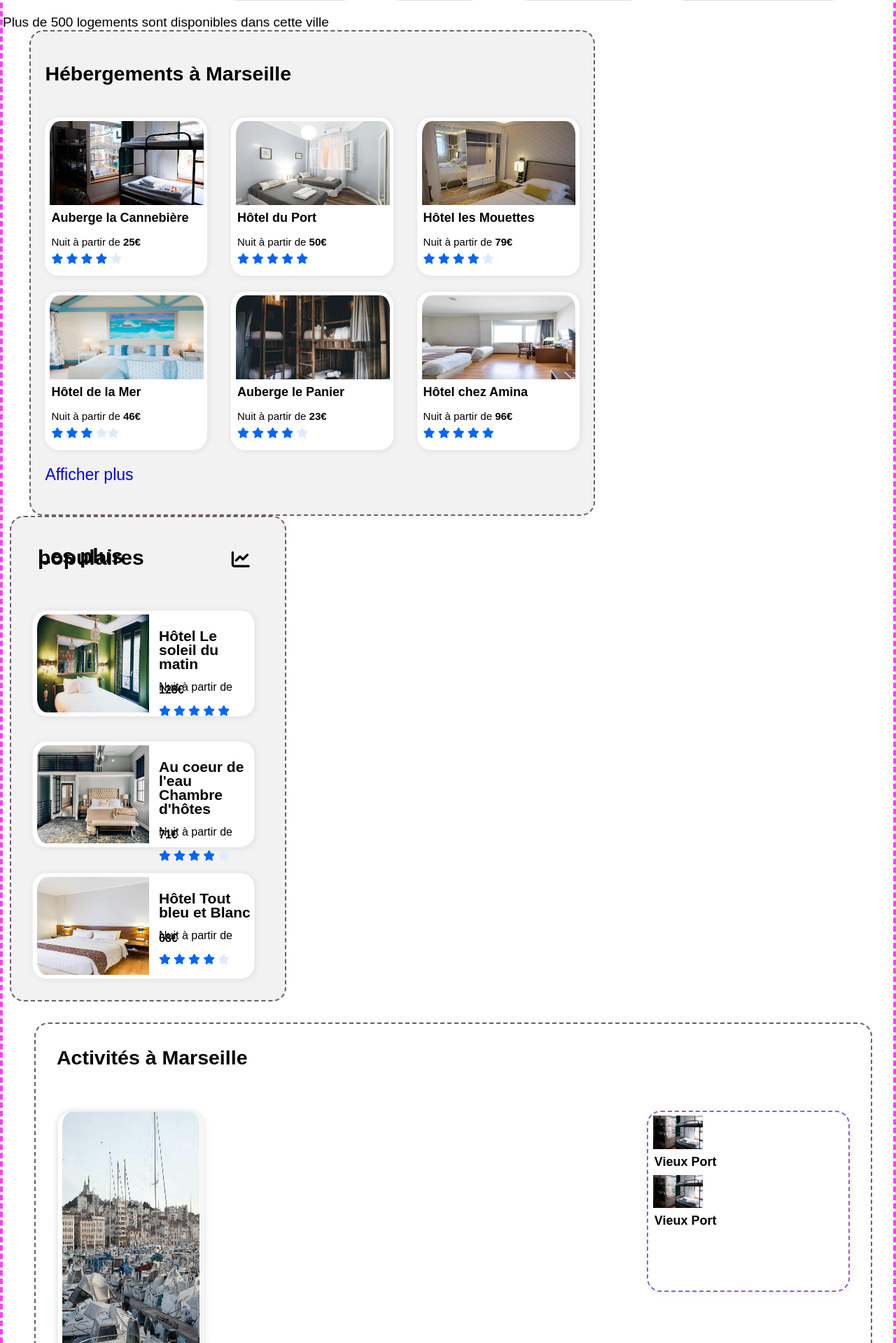
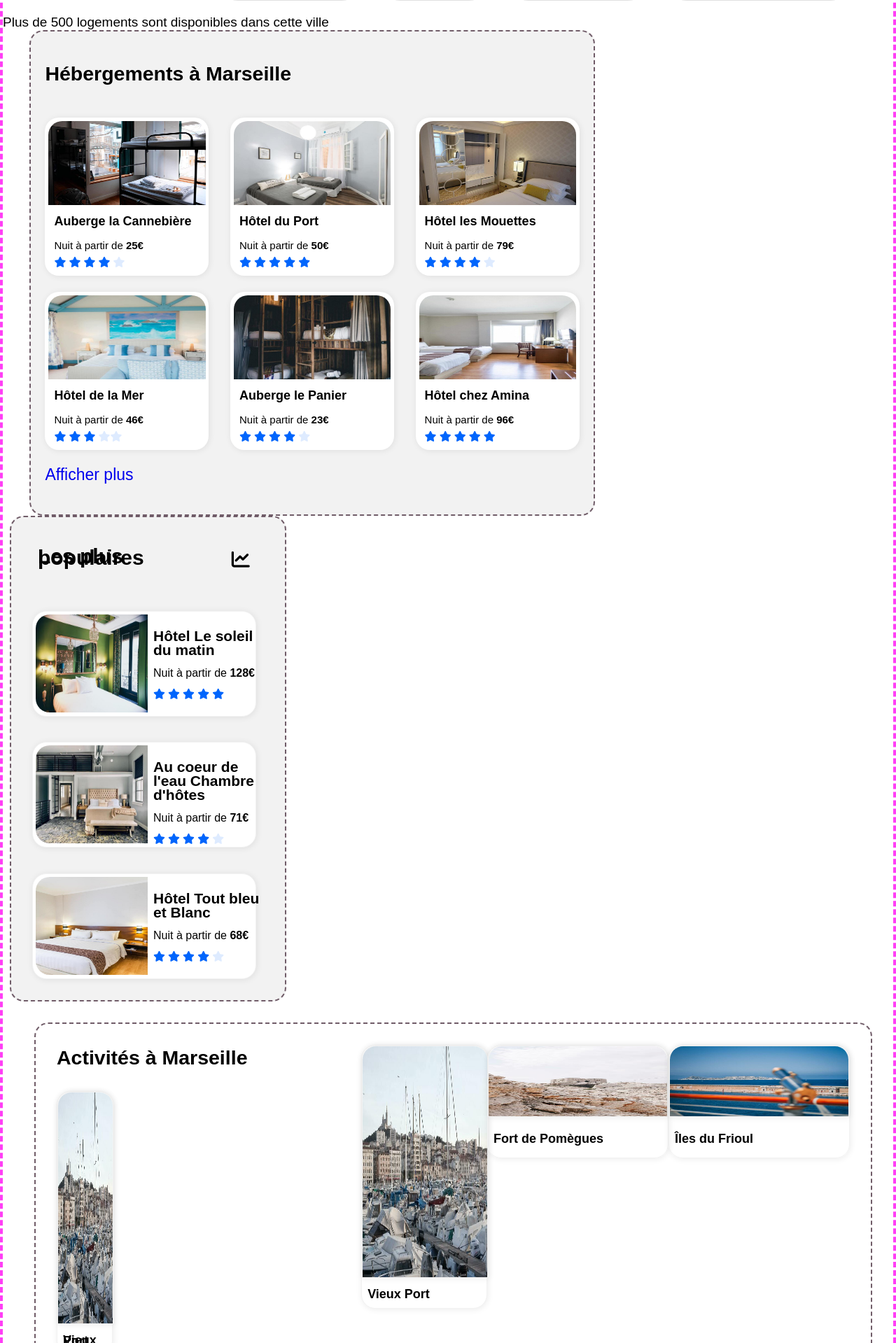
Before and after one commit to Yann-dv/Reservia, a PHP site: page / in a window 1280 px wide. Shown: the part 356-2275 px from the top of the page at 70% size. Run offline with PHP 8.4, Linux system fonts and the light colour scheme; some libraries are stand-ins or nearby versions.

Commit message:
Add on section5 activites

```diff
--- a/index.html
+++ b/index.html
@@ -269,21 +269,46 @@
                     <h3 class="cardtitle">Vieux Port</h3>
                 </div>
 
-                <div class="doublecard">
+                <div id="duo">
                     <div class="cardimg">
                     <a href="#">
-                    <img src="images/hebergements/4_small/auberge_cannebiere_small.jpg" alt="Vieux Port" class="responsive"/></a>
+                    <img src="images/activites/4_small/paul-hermann-QFTrLdQIRhI-unsplash.jpg" alt="Fort de Pomègues" class="responsive"/></a>
                     </div>
-                    <h3 class="cardtitle">Vieux Port</h3>
+                    <h3 class="cardtitle">Fort de Pomègues</h3>
+                </div>
 
+                <div id="duo">
                     <div class="cardimg">
                     <a href="#">
-                    <img src="images/hebergements/4_small/auberge_cannebiere_small.jpg" alt="Vieux Port" class="responsive"/></a>
+                    <img src="images/activites/4_small/kevin-hikari-rV_Qd1l-VXg-unsplash.jpg" alt="Îles du Frioul" class="responsive"/></a>
                     </div>
-                    <h3 class="cardtitle">Vieux Port</h3>
+                    <h3 class="cardtitle">Îles du Frioul</h3>
                     </div>
                 </div>
 
+                <div class="activitescard">
+                <div class="cardimg">
+                <a href="#">
+                <img src="images/activites/4_small/reno-laithienne-QUgJhdY5Fyk-unsplash.jpg" alt="Vieux Port" class="responsive"/></a>
+                </div>
+                <h3 class="cardtitle">Vieux Port</h3>
+                </div>
+
+                <div id="duo">
+                <div class="cardimg">
+                <a href="#">
+                <img src="images/activites/4_small/paul-hermann-QFTrLdQIRhI-unsplash.jpg" alt="Fort de Pomègues" class="responsive"/></a>
+                </div>
+                <h3 class="cardtitle">Fort de Pomègues</h3>
+                </div>
+
+                <div id="duo">
+                <div class="cardimg">
+                <a href="#">
+                <img src="images/activites/4_small/kevin-hikari-rV_Qd1l-VXg-unsplash.jpg" alt="Îles du Frioul" class="responsive"/></a>
+                </div>
+                <h3 class="cardtitle">Îles du Frioul</h3>
+                </div>
 
             </div>
         </section>
--- a/style.css
+++ b/style.css
@@ -281,15 +281,14 @@ input::placeholder
   height: 34%;
   border: 1px solid #F2F2F2 2px;
   box-shadow: 1px 1px 10px rgba(0, 0, 0, 0.082);
-  padding-left: 1px;
+  padding-left: 5px;
   padding-top: 5px;
-  padding-right: 2px;
 }
 
 #hebergements img
 {
   height: 120px;
-  width: 96%;
+  width: 98%;
   border-top-left-radius: 20px;
   border-top-right-radius: 20px;
 }
@@ -367,8 +366,9 @@ input::placeholder
   height: 23%;
   border: 1px solid #F2F2F2;
   box-shadow: 1px 1px 10px rgba(0, 0, 0, 0.082);
-  padding-top: 5px;
-  padding-right: 2px;
+  padding-top: 4px;
+  padding-left: 4px;
+  padding-top: 4px;
 }
 
 .famouscard p
@@ -409,12 +409,12 @@ input::placeholder
     height: 500px;
 }
 
-.activitesfield
+/*.activitesfield
 {
   display: flex;
   flex-wrap: wrap;
-  justify-content: space-between
-}
+  justify-content: space-between;
+}*/
 
 .activitestitle
 {
@@ -436,12 +436,11 @@ input::placeholder
   box-shadow: 1px 1px 10px rgba(0, 0, 0, 0.082);
   width: 18%;
   height: 75%;
-  padding: 0;
 }
 
 .activitescard img
 {
-  width: 96%;
+  width: 100%;
   height: 330px;
   border-top-left-radius: 20px;
   border-top-right-radius: 20px;
@@ -449,19 +448,27 @@ input::placeholder
   box-shadow: 1px 1px 10px rgba(0, 0, 0, 0.082);
 }
 
-.doublecard
+#duo
 {
-  background-color: white;
+  display: flex;
+  flex-direction: row;
+  flex-wrap: wrap;
+  width: 260px;
+  height: 160px;
+  justify-content: space-between;
+  border: 1px solid #F2F2F2;
+  box-shadow: 1px 1px 10px rgba(0, 0, 0, 0.082);
   border-radius: 20px 20px 20px 20px;
-  display: flex;
-  flex-direction: column;
-  width: 25%;
-  height: 50%;
-  border: 2px dashed rgb(142, 97, 201);
-  box-shadow: 1px 1px 10px rgba(0, 0, 0, 0.082);
-  padding-left: 1px;
-  padding-top: 5px;
-  padding-right: 2px;
+}
+
+#duo img
+{
+  width: 255px;;
+  height: 100px;
+  border-top-left-radius: 20px;
+  border-top-right-radius: 20px;
+  border: 1px solid #F2F2F2;
+  box-shadow: 1px 1px 10px rgba(0, 0, 0, 0.082)
 }
 
 /*///////////////SECTION6 footer//////////////*/
@@ -475,11 +482,11 @@ footer
 
 /* Media queries */
 
-.responsive {
-    padding: 0 6px;
-    float: left;
-    width: 24.99999%;
-  }
+/*.responsive {
+  padding: 0 6px;
+  float: left;
+  width: 24.99999%;
+}*/
 
   @media only screen and (max-width: 991px) /*Tablettes*/
   {
```
